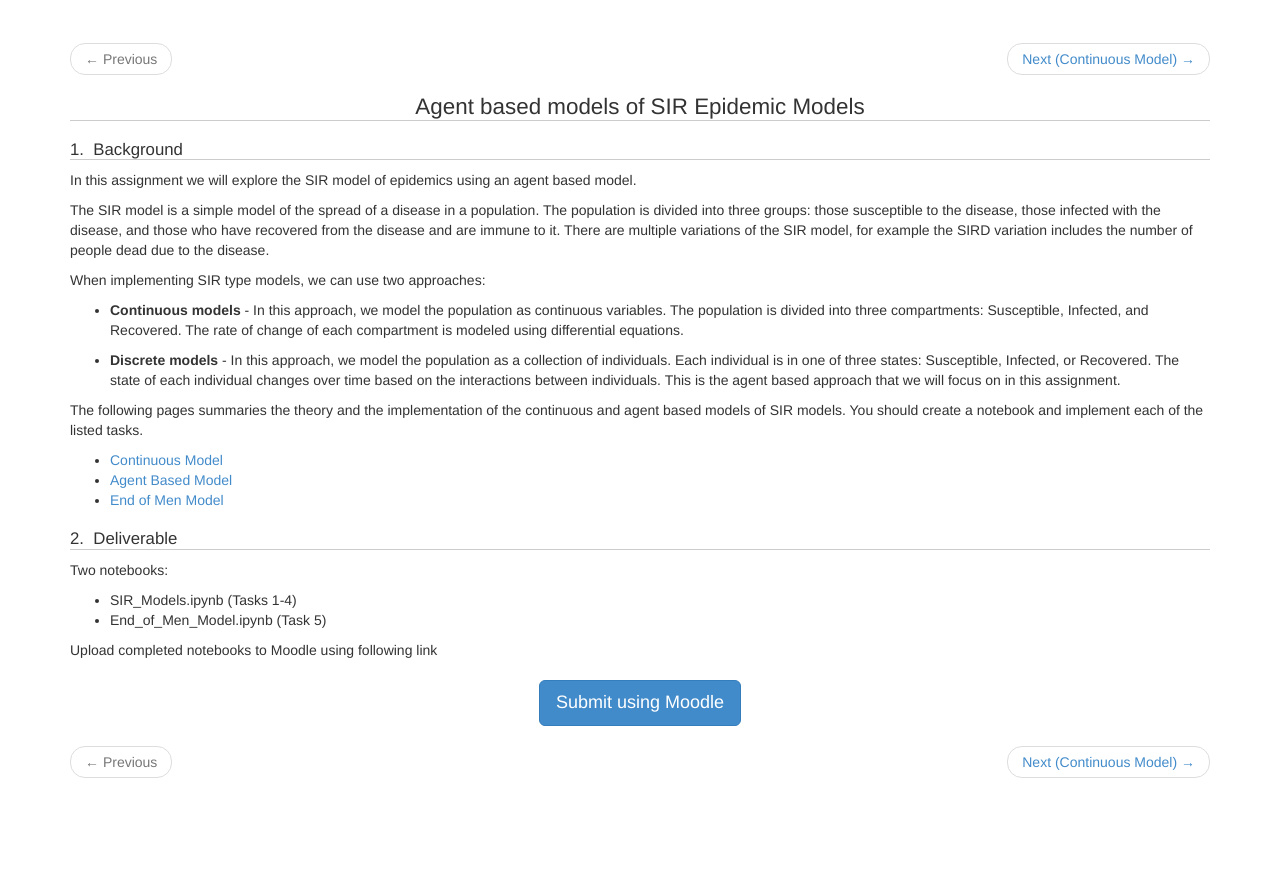
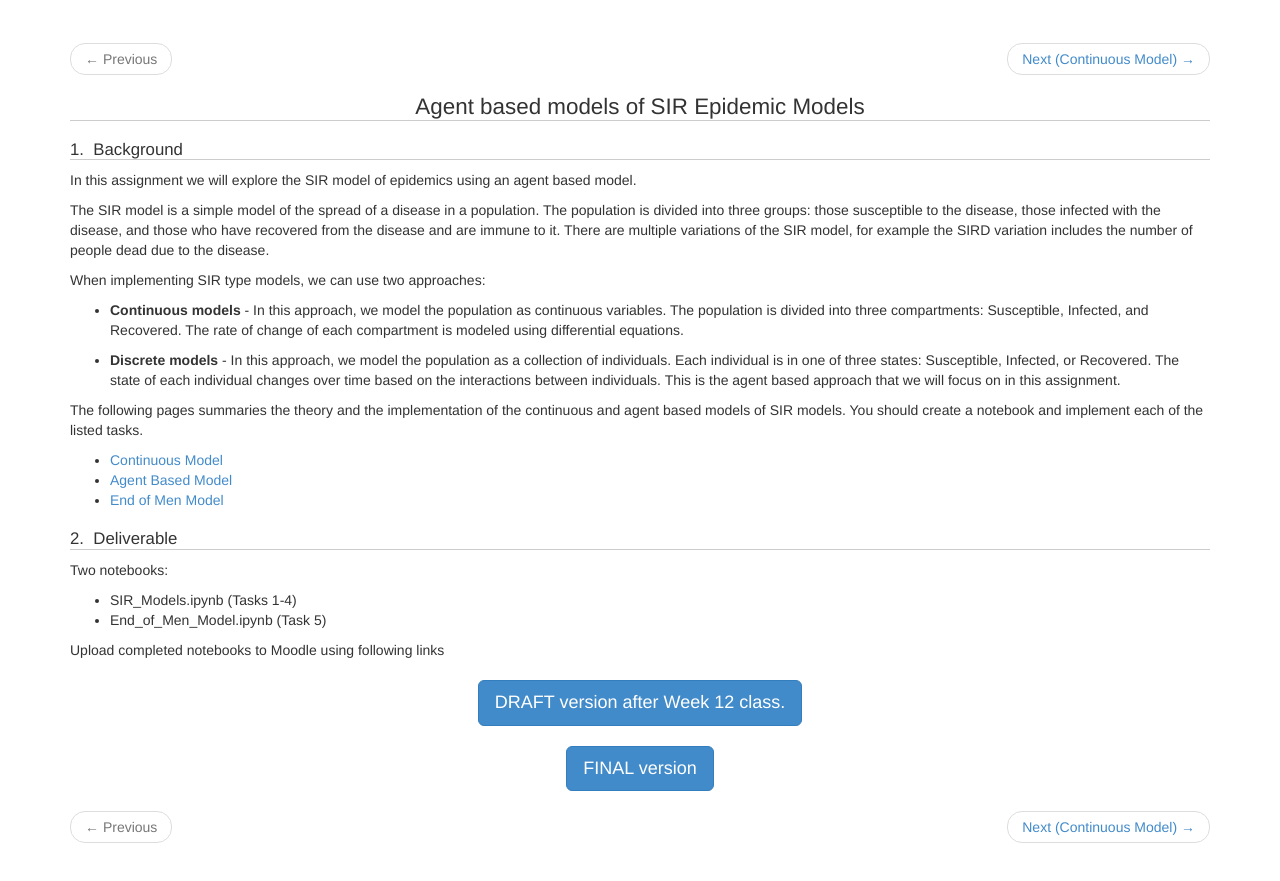
Before and after one commit to SETU-ComputationalPhysics/live, a plain HTML site: page topics/04-Agent_Based_Modelling/02-SIR_Models/00-Outline.html in a window 1280 px wide. Shown: the part 47-928 px from the top of the page. Drawn offline with nearby package versions, Linux system fonts and the light colour scheme; some packages are replaced by stand-ins of ours.

Commit message:
SIR DRAFT and FINAL

```diff
--- a/topics/04-Agent_Based_Modelling/02-SIR_Models/00-Outline.html
+++ b/topics/04-Agent_Based_Modelling/02-SIR_Models/00-Outline.html
@@ -171,9 +171,13 @@
 <li>SIR_Models.ipynb (Tasks 1-4)</li>
 <li>End_of_Men_Model.ipynb (Task 5)</li>
 </ul>
-<p>Upload completed notebooks to Moodle using following link</p>
+<p>Upload completed notebooks to Moodle using following links</p>
 <div class="pager">
-<a class="btn btn-primary btn-lg" target="_blank" href="https://moodle.wit.ie/mod/assign/view.php?id=4386392" role="button">Submit using Moodle</a>
+<a class="btn btn-primary btn-lg" target="_blank" href="https://moodle.wit.ie/mod/assign/view.php?id=4620707" role="button">DRAFT version after Week 12 class.</a>
+</div>
+
+<div class="pager">
+<a class="btn btn-primary btn-lg" target="_blank" href="https://moodle.wit.ie/mod/assign/view.php?id=4629537" role="button">FINAL version</a>
 </div>
 
 		<ul class="pager">
```
